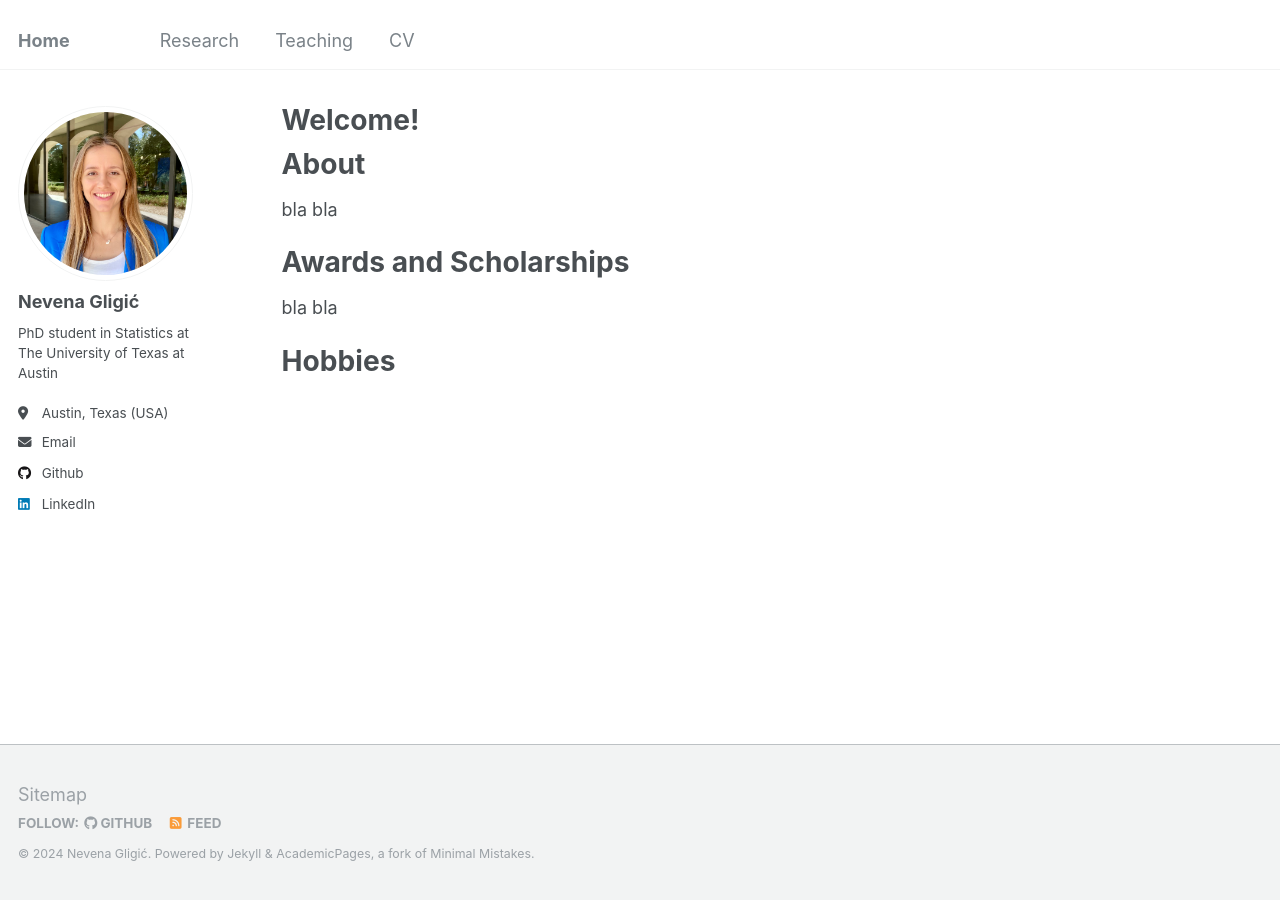
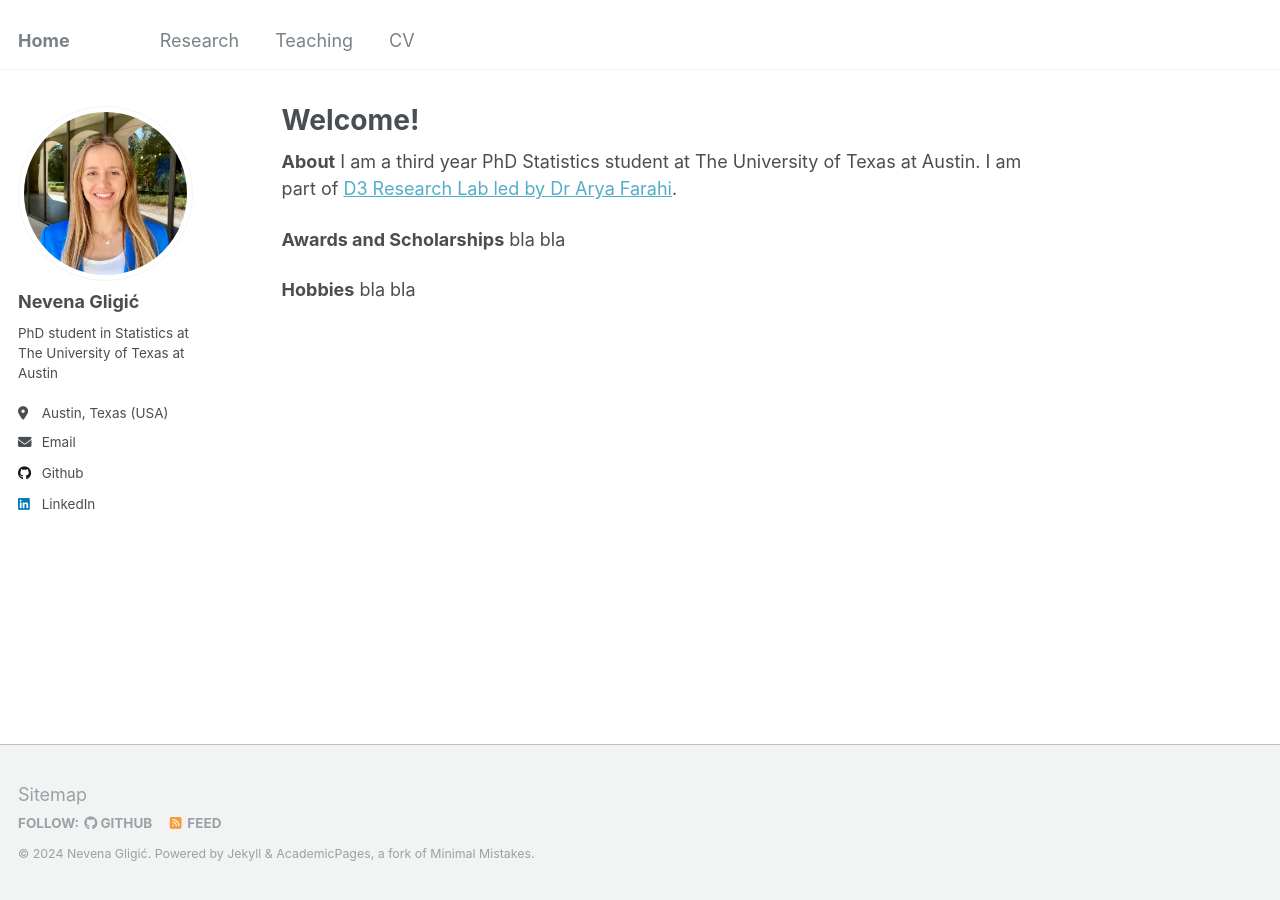
Before and after one commit to NevenaGligic/ngligic, a Jekyll site: the page built from _pages/about.md, in a window 1280 px wide. Built offline with Jekyll 4.4.1, drawn with Linux system fonts in a browser that asks for light colours.

Commit message:
Update about.md

```diff
--- a/_pages/about.md
+++ b/_pages/about.md
@@ -7,14 +7,11 @@ redirect_from:
   - /about.html
 ---
 
+**About**
+I am a third year PhD Statistics student at The University of Texas at Austin. I am part of [D3 Research Lab led by Dr Arya Farahi](https://afarahi.github.io).
 
-About
-======
+**Awards and Scholarships**
 bla bla
 
-Awards and Scholarships
-======
+**Hobbies**
 bla bla
-
-Hobbies
-======
```
